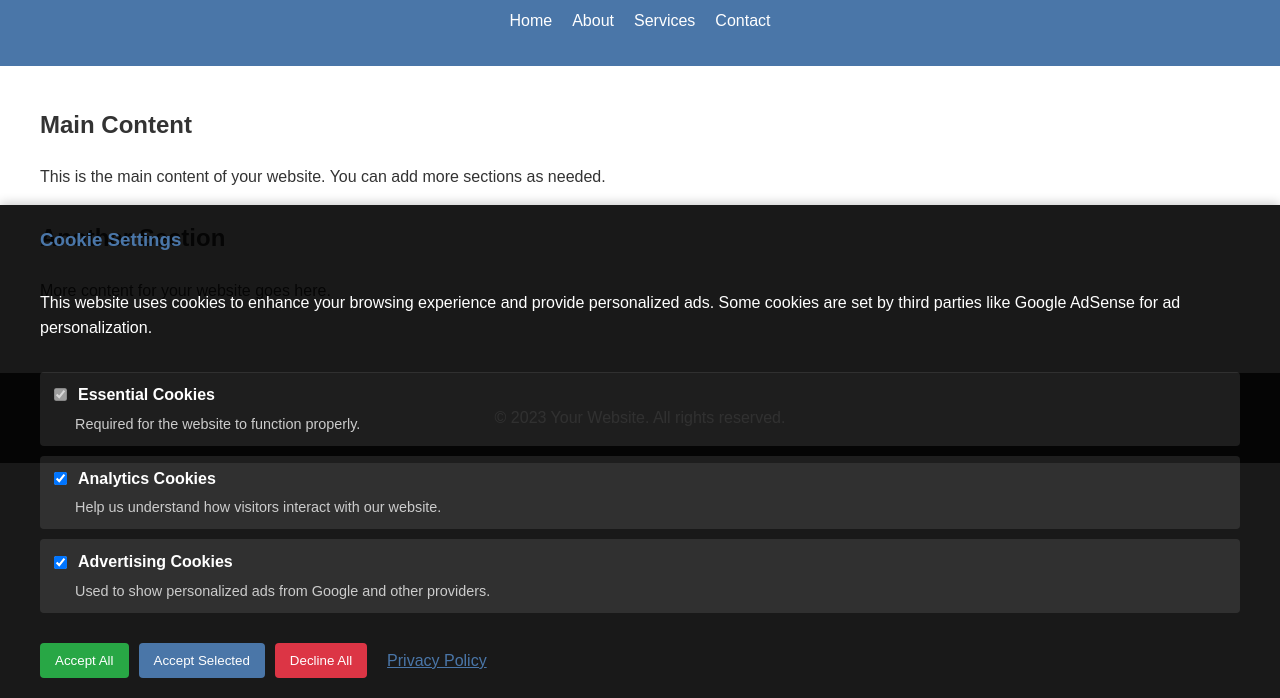
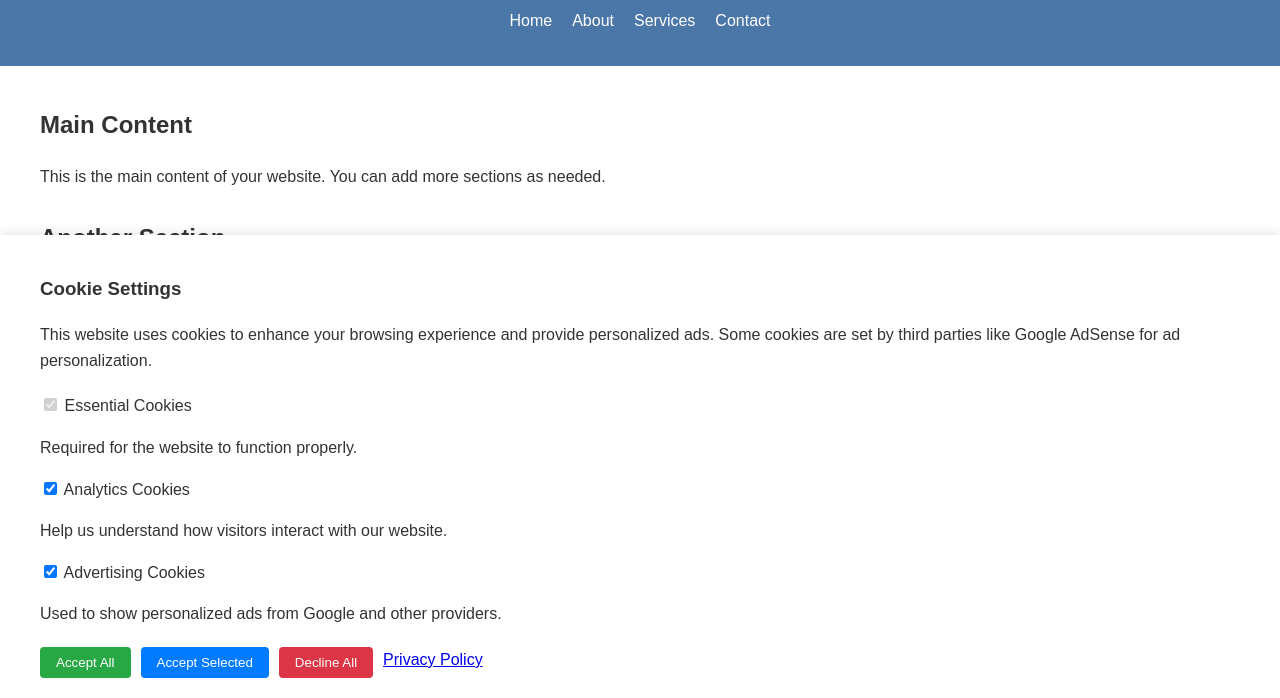
Before and after one commit to karthik-ak-Git/example, a website: page index.html in a window 1280 px wide. Shown: the part 102-800 px from the top of the page. Drawn offline with Linux system fonts and the light colour scheme.

Commit message:
updated ad

```diff
--- a/ads.js
+++ b/ads.js
@@ -1,6 +1,10 @@
 // Google AdSense Integration
-window.onload = function () {
-    // Check if cookies are accepted before loading ads
+document.addEventListener('DOMContentLoaded', function() {
+    initializeAds();
+});
+
+// Function to initialize ads
+function initializeAds() {
     try {
         const consentData = JSON.parse(getCookie('cookie_consent'));
         if (consentData && consentData.advertising) {
@@ -12,7 +16,7 @@ window.onload = function () {
         // If cookie doesn't exist or is invalid, hide ads
         hideAds();
     }
-};
+}
 
 // Listen for the custom event when ads are enabled
 document.addEventListener('adsEnabled', function () {
@@ -23,27 +27,28 @@ document.addEventListener('adsEnabled', function () {
 function loadAdsenseScript() {
     // Show the ads that were hidden
     showAds();
-    console.log('AdSense containers are now visible');
+
+    // Initialize all ad units
+    const adContainers = document.querySelectorAll('.ad-container');
+    adContainers.forEach(container => {
+        const adElement = container.querySelector('ins.adsbygoogle');
+        if (adElement) {
+            try {
+                (adsbygoogle = window.adsbygoogle || []).push({});
+            } catch (e) {
+                console.error('Error initializing ad:', e);
+            }
+        }
+    });
+
+    console.log('AdSense containers are now visible and initialized');
 }
 
 // Function to show ads when cookies are accepted
 function showAds() {
     const adContainers = document.querySelectorAll('.ad-container');
     adContainers.forEach(container => {
-        // Make sure container is visible
         container.style.display = 'block';
-
-        // Ensure the ad has width
-        const adElement = container.querySelector('ins.adsbygoogle');
-        if (adElement) {
-            // Set explicit dimensions if not already set
-            if (!adElement.style.width) {
-                adElement.style.width = '100%';
-            }
-            if (!adElement.style.height) {
-                adElement.style.height = '250px';
-            }
-        }
     });
 }
 
--- a/styles.css
+++ b/styles.css
@@ -54,124 +54,70 @@ footer {
     bottom: 0;
     left: 0;
     right: 0;
-    background-color: rgba(0, 0, 0, 0.9);
-    color: white;
+    background: #fff;
     padding: 20px;
+    box-shadow: 0 -2px 10px rgba(0,0,0,0.1);
     z-index: 1000;
-    display: none;
-    /* Hidden by default, shown via JavaScript */
-    box-shadow: 0 -2px 10px rgba(0, 0, 0, 0.2);
 }
 
 .cookie-content {
     max-width: 1200px;
     margin: 0 auto;
-    display: flex;
-    flex-direction: column;
-}
-
-.cookie-content h3 {
-    margin-top: 0;
-    color: #4a76a8;
 }
 
 .cookie-options {
-    margin: 15px 0;
-    display: flex;
-    flex-direction: column;
-    gap: 10px;
+    margin: 20px 0;
 }
 
 .cookie-option {
-    display: flex;
-    flex-wrap: wrap;
-    align-items: center;
-    background-color: rgba(255, 255, 255, 0.1);
-    padding: 10px;
-    border-radius: 4px;
-}
-
-.cookie-option label {
-    margin-left: 8px;
-    font-weight: bold;
-}
-
-.cookie-description {
-    flex-basis: 100%;
-    margin: 5px 0 0 25px;
-    font-size: 0.9em;
-    color: #ccc;
+    margin: 10px 0;
 }
 
 .cookie-buttons {
-    margin-top: 15px;
     display: flex;
-    flex-wrap: wrap;
     gap: 10px;
+    margin-top: 20px;
 }
 
 .cookie-buttons button {
-    background-color: #4a76a8;
-    color: white;
+    padding: 8px 16px;
     border: none;
-    padding: 10px 15px;
+    border-radius: 4px;
     cursor: pointer;
-    border-radius: 4px;
-    transition: background-color 0.2s;
 }
 
-.cookie-buttons button:hover {
-    background-color: #3a5a8a;
+#accept-cookies {
+    background: #28a745;
+    color: white;
 }
 
-.cookie-buttons button#accept-cookies {
-    background-color: #28a745;
+#accept-selected-cookies {
+    background: #007bff;
+    color: white;
 }
 
-.cookie-buttons button#accept-cookies:hover {
-    background-color: #218838;
-}
-
-.cookie-buttons button#decline-cookies {
-    background-color: #dc3545;
-}
-
-.cookie-buttons button#decline-cookies:hover {
-    background-color: #c82333;
-}
-
-.cookie-buttons a {
-    color: #4a76a8;
-    margin-left: 10px;
-    text-decoration: underline;
-    align-self: center;
-}
-
-/* Cookie notification */
-#cookie-notification {
-    display: block;
-    opacity: 0;
+#decline-cookies {
+    background: #dc3545;
+    color: white;
 }
 
 /* Ad Container Styles */
 .ad-container {
+    min-height: 250px;
     width: 100%;
     margin: 20px 0;
-    min-height: 250px;
-    background-color: #f9f9f9;
-    display: block;
-    /* Changed from flex to block */
-    border: 1px solid #ddd;
+    text-align: center;
+    background-color: #f8f9fa;
+    border: 1px solid #dee2e6;
+    border-radius: 4px;
     overflow: hidden;
-    /* Ensure content doesn't overflow */
 }
 
-/* Make sure the adsbygoogle element has width */
 .ad-container ins.adsbygoogle {
-    display: block;
-    width: 100%;
-    height: 250px;
-    /* Minimum height */
+    display: block !important;
+    width: 100% !important;
+    height: 250px !important;
+    margin: 0 auto;
 }
 
 /* Hide ads if cookies are declined */
```
Also changed, not shown: index.html (+1 -1 lines).
